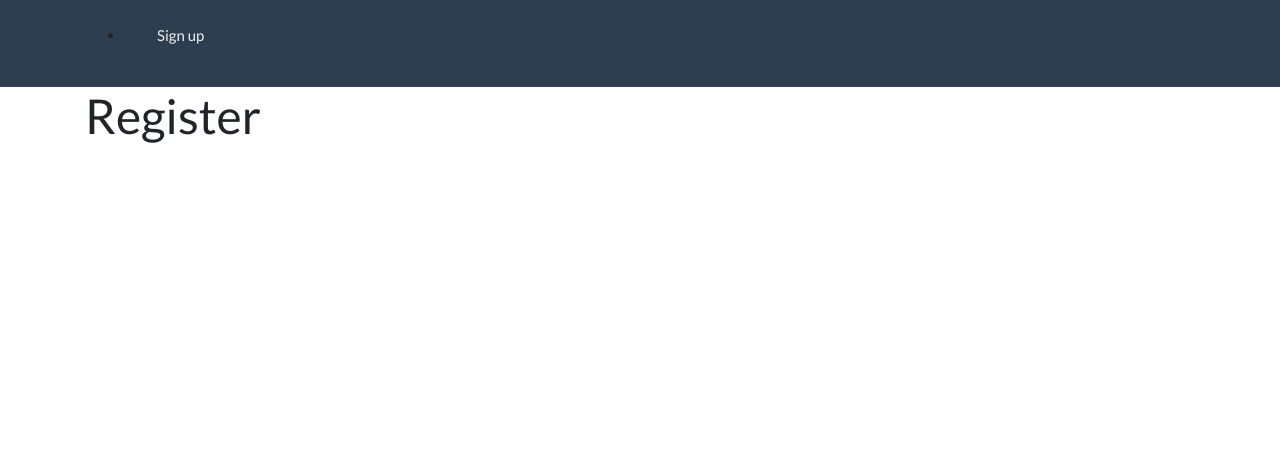
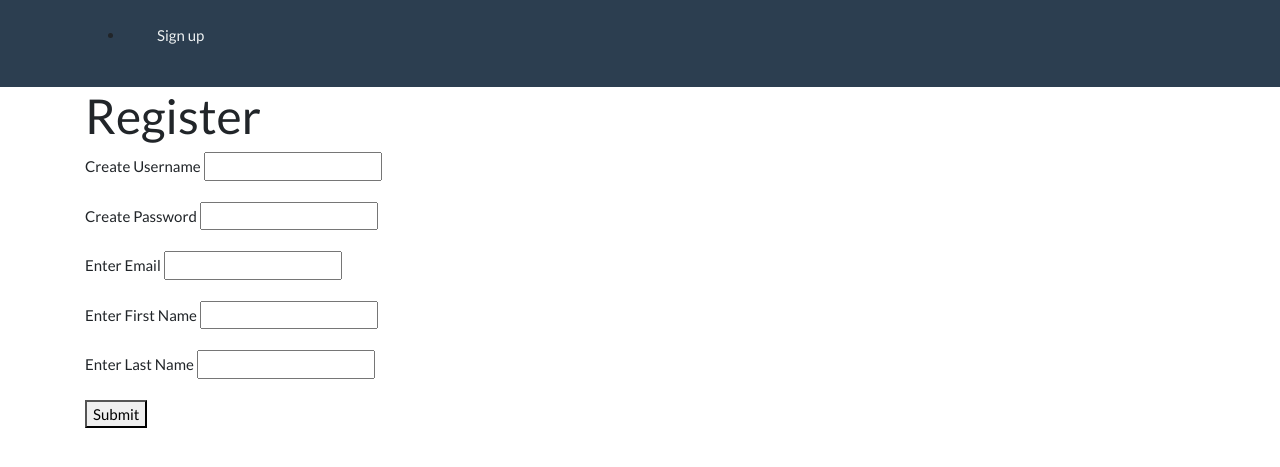
Before and after one commit to rgseltz/flask-feedback, a Flask app: page /register in a window 1280 px wide. Shown: the top 467 px of the page. Run offline with Flask 2, Linux system fonts and the light colour scheme.

Commit message:
created NewUserForm in forms.py and imported to app.py. Templated form into register.html

```diff
--- a/app.py
+++ b/app.py
@@ -1,6 +1,8 @@
+from click import password_option
 from flask import Flask, render_template, redirect, flash, session
 from flask_debugtoolbar import DebugToolbarExtension
 from models import db, connect_db, User
+from forms import NewUserForm
 # from forms import UserForm
 
 app = Flask(__name__)
@@ -22,4 +24,17 @@ def show_index():
 
 @app.route('/register', methods=["GET", "POST"])
 def register_user():
-    return render_template('register.html')
+    form = NewUserForm()
+    if form.validate_on_submit():
+        username = form.username.data
+        password = form.password.data
+        email = form.email.data
+        first_name = form.first_name.data
+        last_name = form.last_name.data
+        new_user = User.register(username=username, pwd=password,
+                                 email=email, first=first_name, last=last_name)
+        db.session.add(new_user)
+        db.session.commit()
+        return redirect('/')
+    else:
+        return render_template('register.html', form=form)
--- a/forms.py
+++ b/forms.py
@@ -0,0 +1,15 @@
+from flask_wtf import FlaskForm
+from wtforms import StringField
+from wtforms.validators import InputRequired, Email
+
+
+class NewUserForm(FlaskForm):
+    username = StringField("Create Username", validators=[InputRequired()])
+
+    password = StringField("Create Password", validators=[InputRequired()])
+
+    email = StringField("Enter Email", validators=[InputRequired(), Email()])
+
+    first_name = StringField("Enter First Name", validators=[InputRequired()])
+
+    last_name = StringField("Enter Last Name", validators=[InputRequired()])
--- a/models.py
+++ b/models.py
@@ -23,3 +23,9 @@ class User(db.Model):
     first_name = db.Column(db.String(30), nullable=False)
 
     last_name = db.Column(db.String(30), nullable=False)
+
+    @classmethod
+    def register(cls, username, pwd, email, first, last):
+        hashed = bcrypt.generate_password_hash(pwd)
+        hashed_utf8 = hashed.decode("utf")
+        return cls(username=username, password=hashed_utf8, email=email, first_name=first, last_name=last)
--- a/templates/register.html
+++ b/templates/register.html
@@ -1,4 +1,18 @@
 {% extends 'base.html' %}
 {% block content %}
 <h1>Register</h1>
+
+<form method="POST">
+    {{form.hidden_tag()}}
+    {% for field in form if field.widget.input_type != 'hidden' %}
+    <p>{{field.label}}
+        {{field}}
+        {% for err in field.errors %}
+    {{err}}
+    {% endfor %}
+    </p>
+    {% endfor %}
+    <button>Submit</button>
+</form>
+
 {% endblock %}
```
